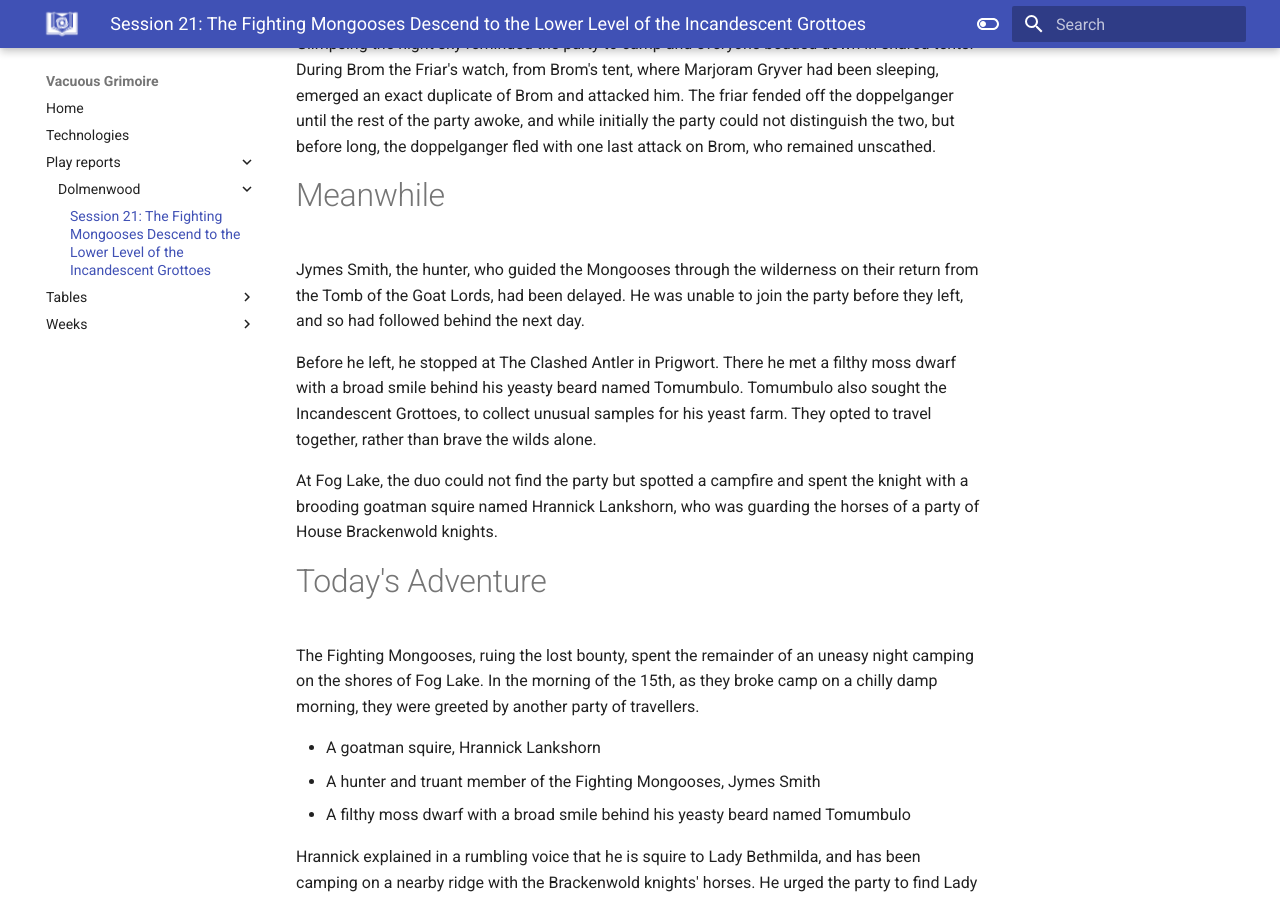
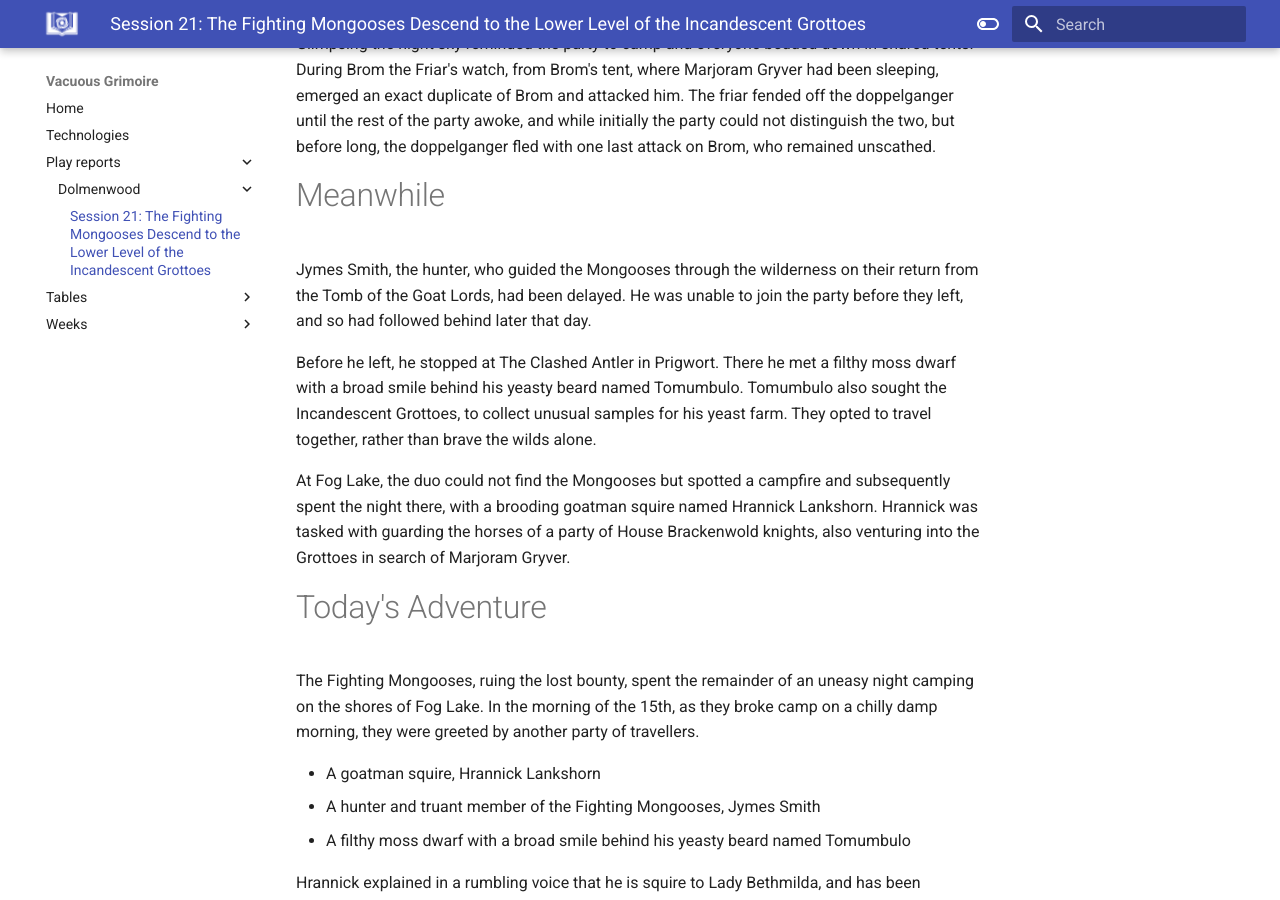
Before and after one commit to vacuousgrimoire/vacuousgrimoire.github.io, an MkDocs documentation site: the page built from docs/play-reports/dolmenwood/21.md, in a window 1280 px wide and 900 px high, scrolled down 1292 px. Built offline with MkDocs 1.6.1 and Material for MkDocs 9.7.7, drawn with Linux system fonts in a browser that asks for light colours; some of the changed text lies outside the part shown.

Commit message:
Corrections

```diff
--- a/docs/play-reports/dolmenwood/21.md
+++ b/docs/play-reports/dolmenwood/21.md
@@ -41,11 +41,11 @@ Glimpsing the night sky reminded the party to camp and everyone bedded down in s
 
 # Meanwhile
 
-Jymes Smith, the hunter, who guided the Mongooses through the wilderness on their return from the Tomb of the Goat Lords, had been delayed. He was unable to join the party before they left, and so had followed behind the next day.
+Jymes Smith, the hunter, who guided the Mongooses through the wilderness on their return from the Tomb of the Goat Lords, had been delayed. He was unable to join the party before they left, and so had followed behind later that day.
 
 Before he left, he stopped at The Clashed Antler in Prigwort. There he met a filthy moss dwarf with a broad smile behind his yeasty beard named Tomumbulo. Tomumbulo also sought the Incandescent Grottoes, to collect unusual samples for his yeast farm. They opted to travel together, rather than brave the wilds alone.
 
-At Fog Lake, the duo could not find the party but spotted a campfire and spent the knight with a brooding goatman squire named Hrannick Lankshorn, who was guarding the horses of a party of House Brackenwold knights.
+At Fog Lake, the duo could not find the Mongooses but spotted a campfire and subsequently spent the night there, with a brooding goatman squire named Hrannick Lankshorn. Hrannick was tasked with guarding the horses of a party of House Brackenwold knights, also venturing into the Grottoes in search of Marjoram Gryver.
 
 # Today's Adventure
 
```
Also changed, not shown: other parts of docs/play-reports/dolmenwood/21.md (+1 -1 lines).
